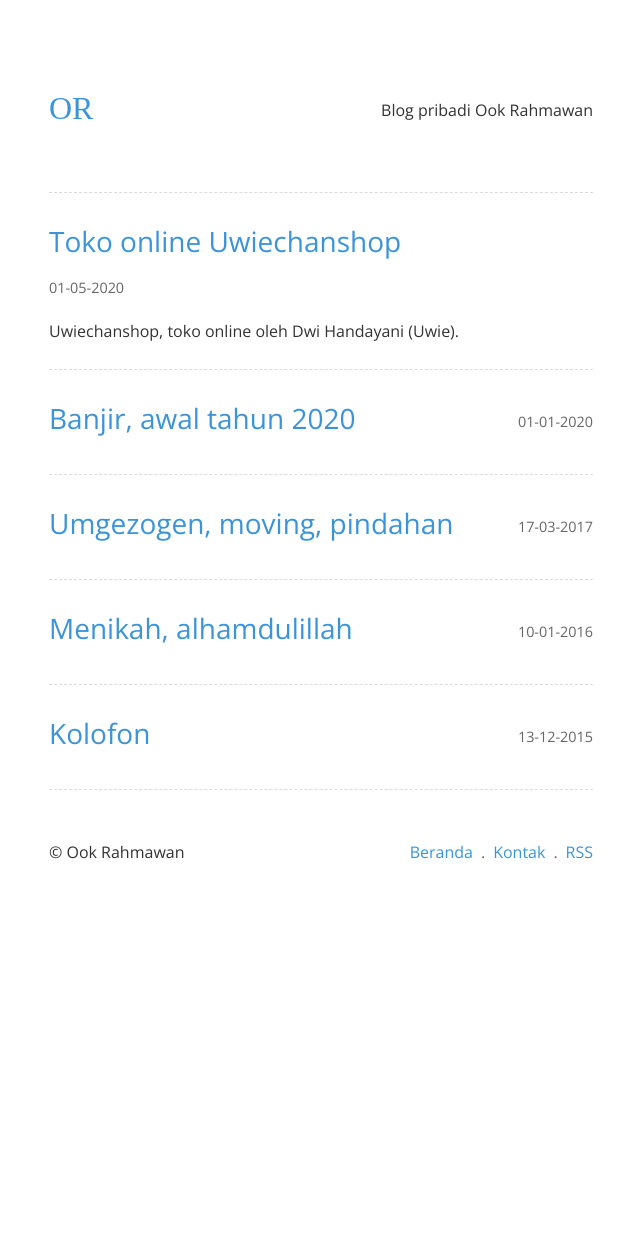
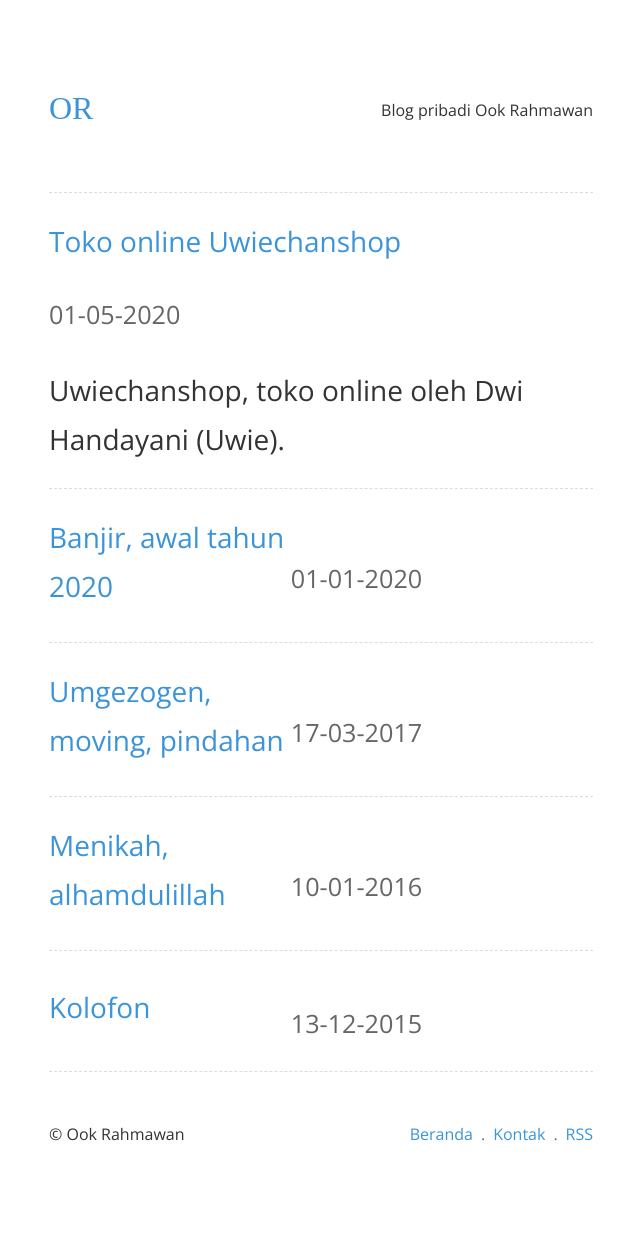
Before and after one commit to krhmwn/krhmwn.github.io, a Jekyll site: the page built from index.html, in a window 1280 px wide. Shown: the whole page, without its empty margins (319-959 px from the left). Built offline with Jekyll 4.4.1, drawn with Linux system fonts in a browser that asks for light colours; some web fonts are replaced; before the commit the page ends 962 px from its top, so only the background shows below that.

Commit message:
Update V.1.08

```diff
--- a/_includes/titledate.html
+++ b/_includes/titledate.html
@@ -1 +1 @@
-<h2><a href="{{ post.url }}">{{ post.title }}</a></h2><time datetime="{{ post.date | date: '%Y-%m-%d' }}">{{ post.date | date: "%d-%m-%Y" }}</time>
+<h2><a href="{{ post.url }}">{{ post.title }}</a><h2 class="posttitle"><time datetime="{{ post.date | date: '%Y-%m-%d' }}">{{ post.date | date: "%d-%m-%Y" }}</time>
```
